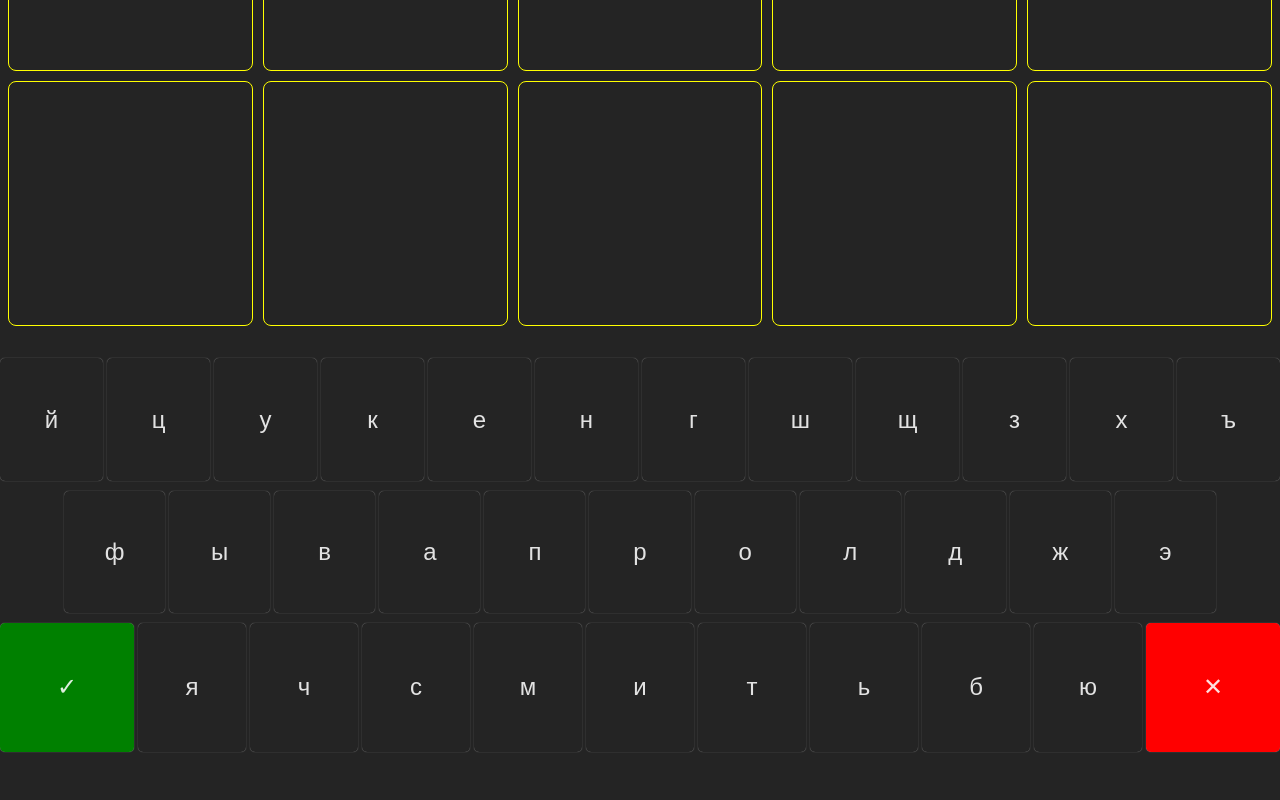
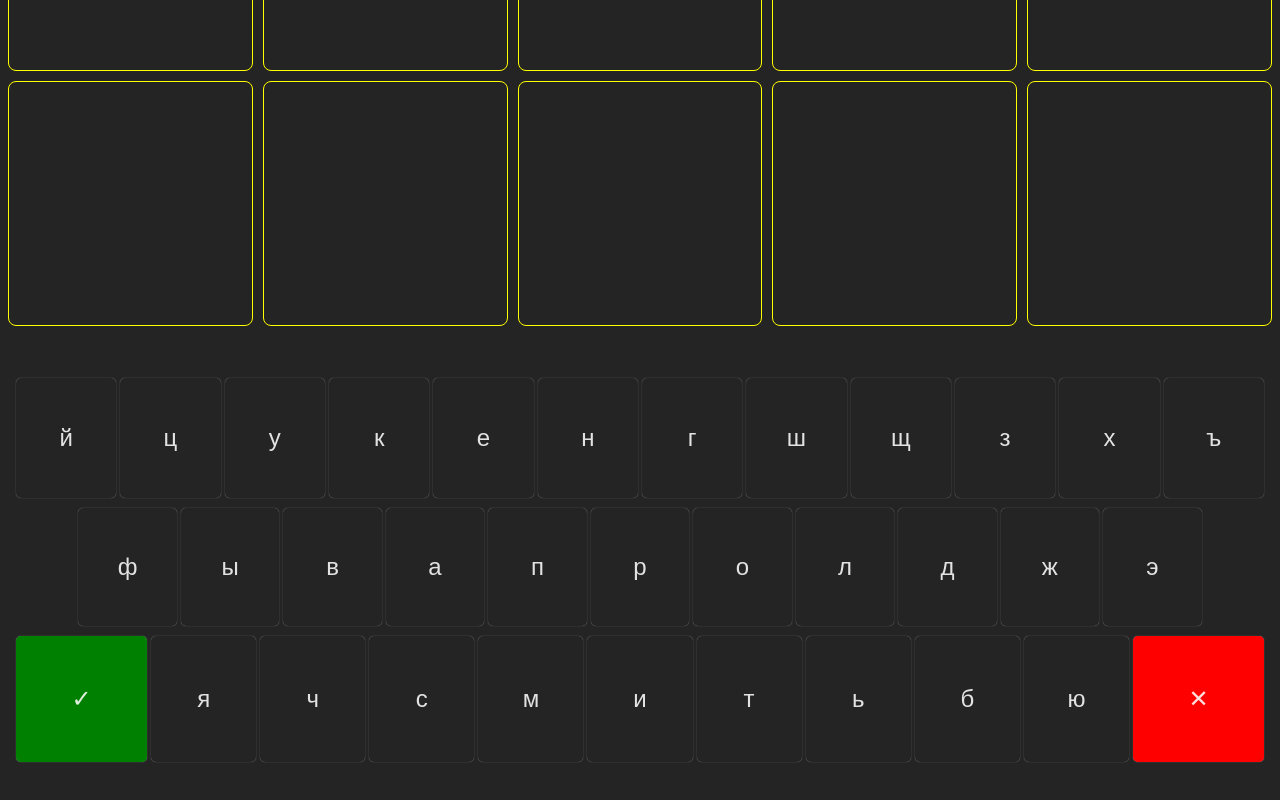
Before and after one commit to kaskar2008-experiments/5chars, a Vue app: page / in a window 1280 px wide. Shown: the part 1291-2091 px from the top of the page. Built offline with nearby package versions, Linux system fonts and the light colour scheme.

Commit message:
fix: footer padding

```diff
--- a/src/App.vue
+++ b/src/App.vue
@@ -198,7 +198,7 @@ header
       justify-content center
 
 footer
-  padding-bottom 20px
+  padding 20px 16px
 
   .keyboard
     display flex
```
